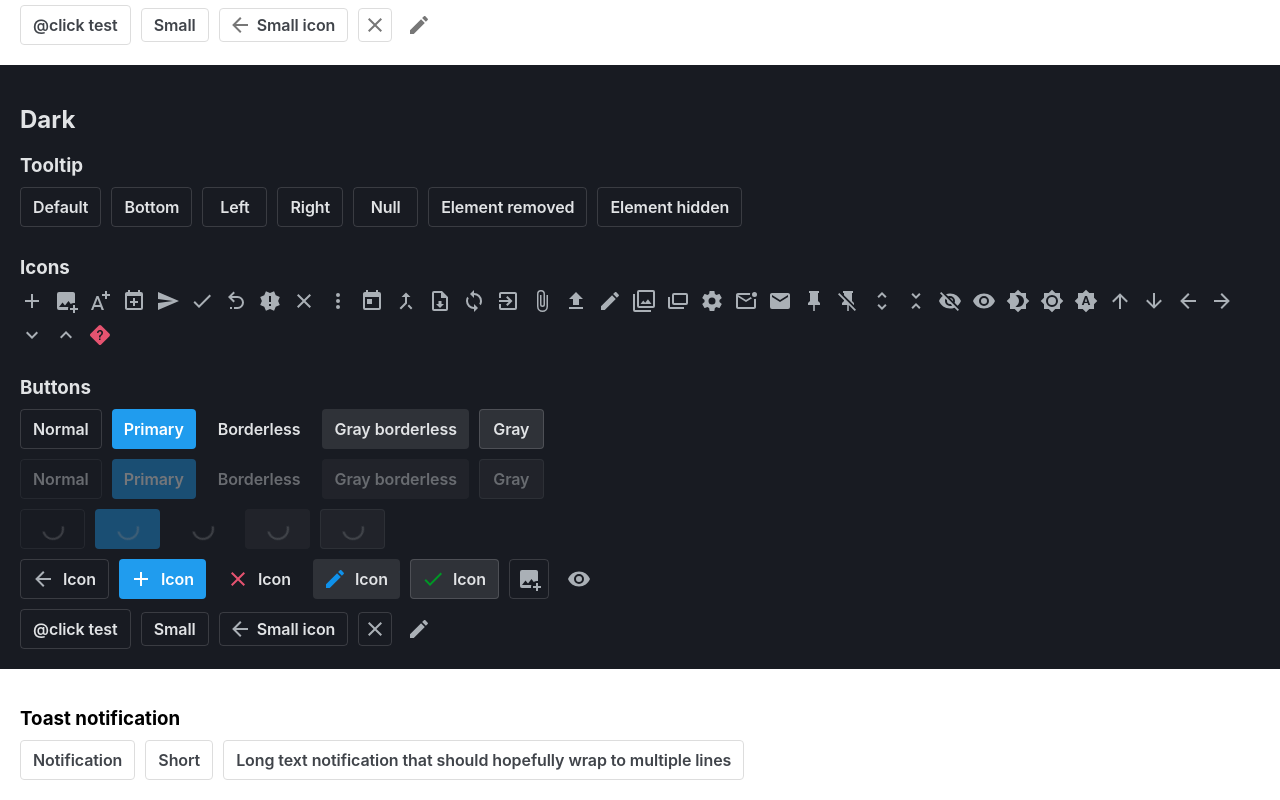
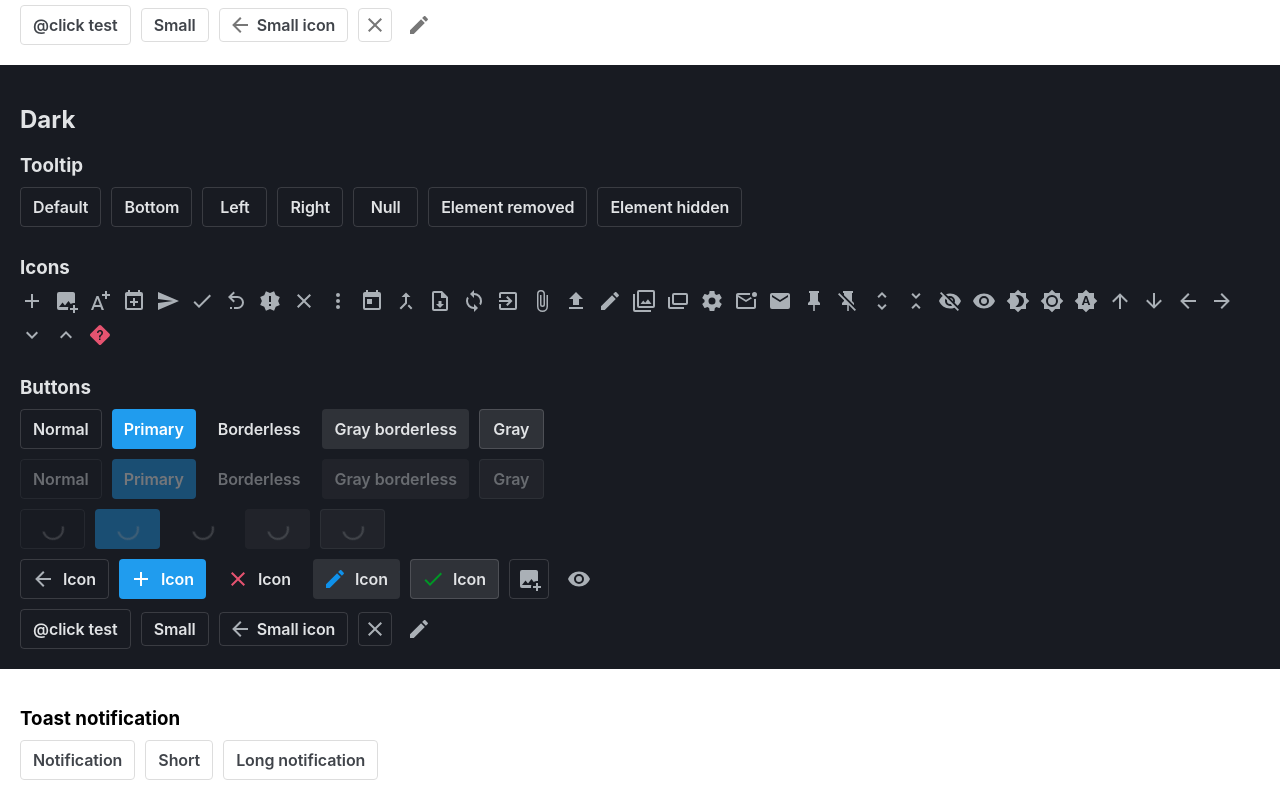
Before and after one commit to rzuppur/rvc, a Vue app: page / in a window 1280 px wide. Shown: the part 538-1338 px from the top of the page. Built offline with nearby package versions, Linux system fonts and the light colour scheme; the HTML template or start-up script is replaced by a standard one; a web font is replaced by a local one.

Commit message:
Toast max width to 700px

```diff
--- a/src/App.vue
+++ b/src/App.vue
@@ -86,7 +86,7 @@
       .buttons
         r-button(:action="() => { $notifyToast('Notification') }") Notification
         r-button(:action="() => { $notifyToast('Short') }") Short
-        r-button(:action="() => { $notifyToast('Long text notification that should hopefully wrap to multiple lines') }") Long text notification that should hopefully wrap to multiple lines
+        r-button(:action="() => { $notifyToast('Long text notification that should hopefully wrap to multiple lines and you should be able to read this entire text before it disappears.') }") Long notification
 
 </template>
 
--- a/src/components/Toast.vue
+++ b/src/components/Toast.vue
@@ -65,7 +65,7 @@
     pointer-events none
 
   .toast-list-inner
-    max-width 450px
+    max-width 700px
     margin 0 auto
     position relative
     text-align center
```
